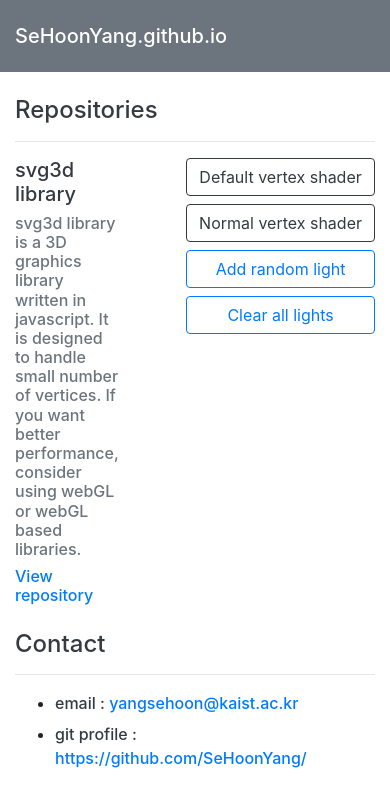
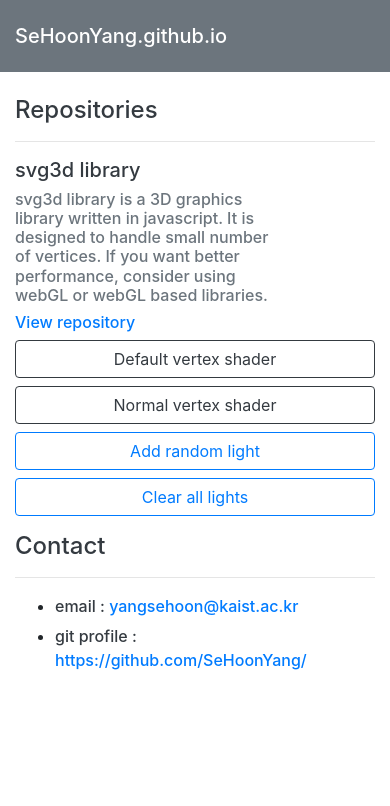
Before and after one commit to SeHoonYang/SeHoonYang.github.io, a plain HTML site: page index.html in a window 390 px wide. Drawn offline with nearby package versions, Linux system fonts and the light colour scheme; a script that the page names is missing.

Commit message:
for mobile

```diff
--- a/index.html
+++ b/index.html
@@ -20,7 +20,7 @@
 		<h4 class="text-dark pt-3">Repositories</h4>
 		<hr/>
 		<div class="row">
-			<div class="col">
+			<div class="col" style="min-width:300px;">
 				<h5 class="text-dark">svg3d library</h5>
 				<h6 class="text-secondary">svg3d library is a 3D graphics library written in javascript. It is designed to handle small number of vertices. If you want better performance, consider using webGL or webGL based libraries.</h6>
 				<a href="https://github.com/SeHoonYang/svg3d"><h6>View repository</h6></a>
```
